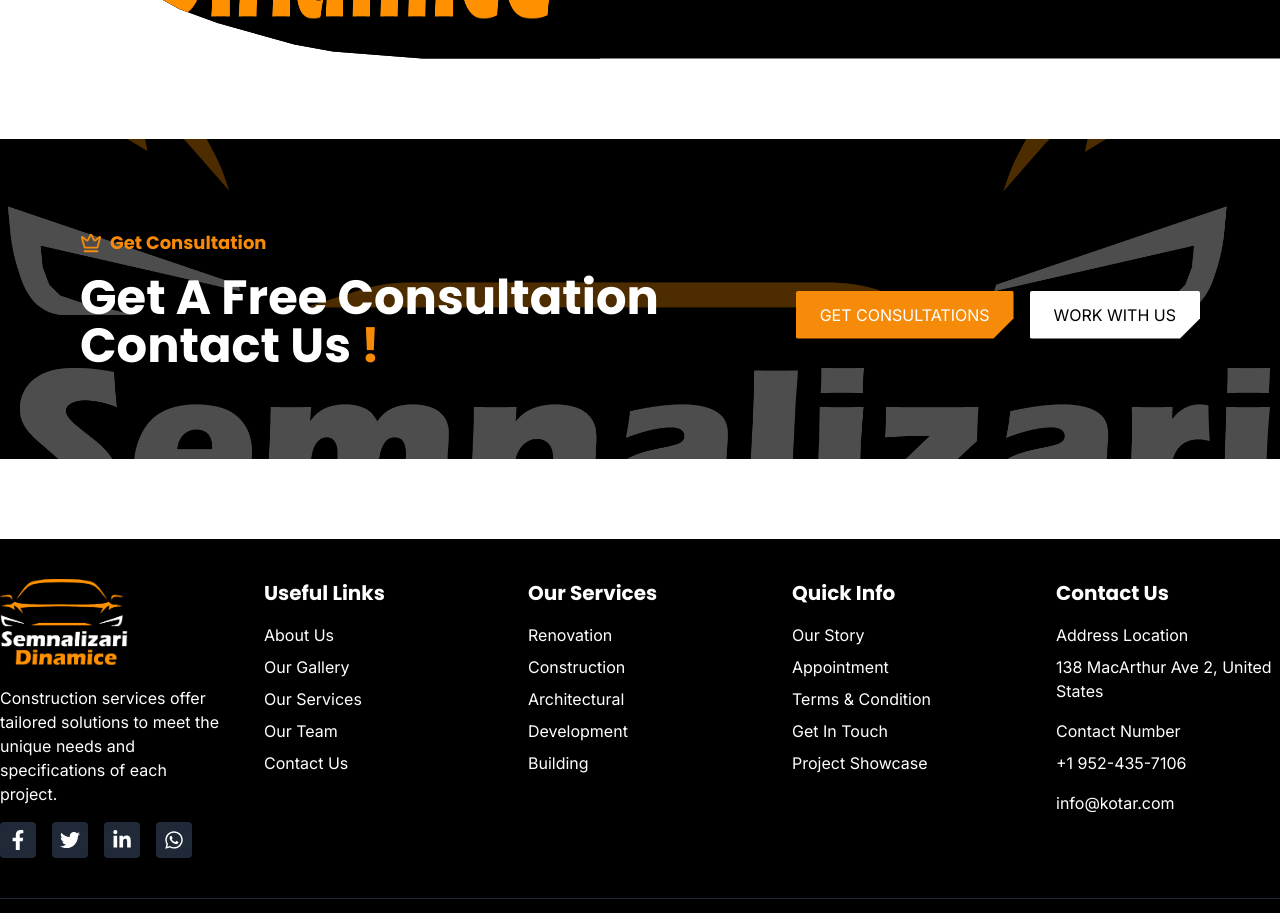
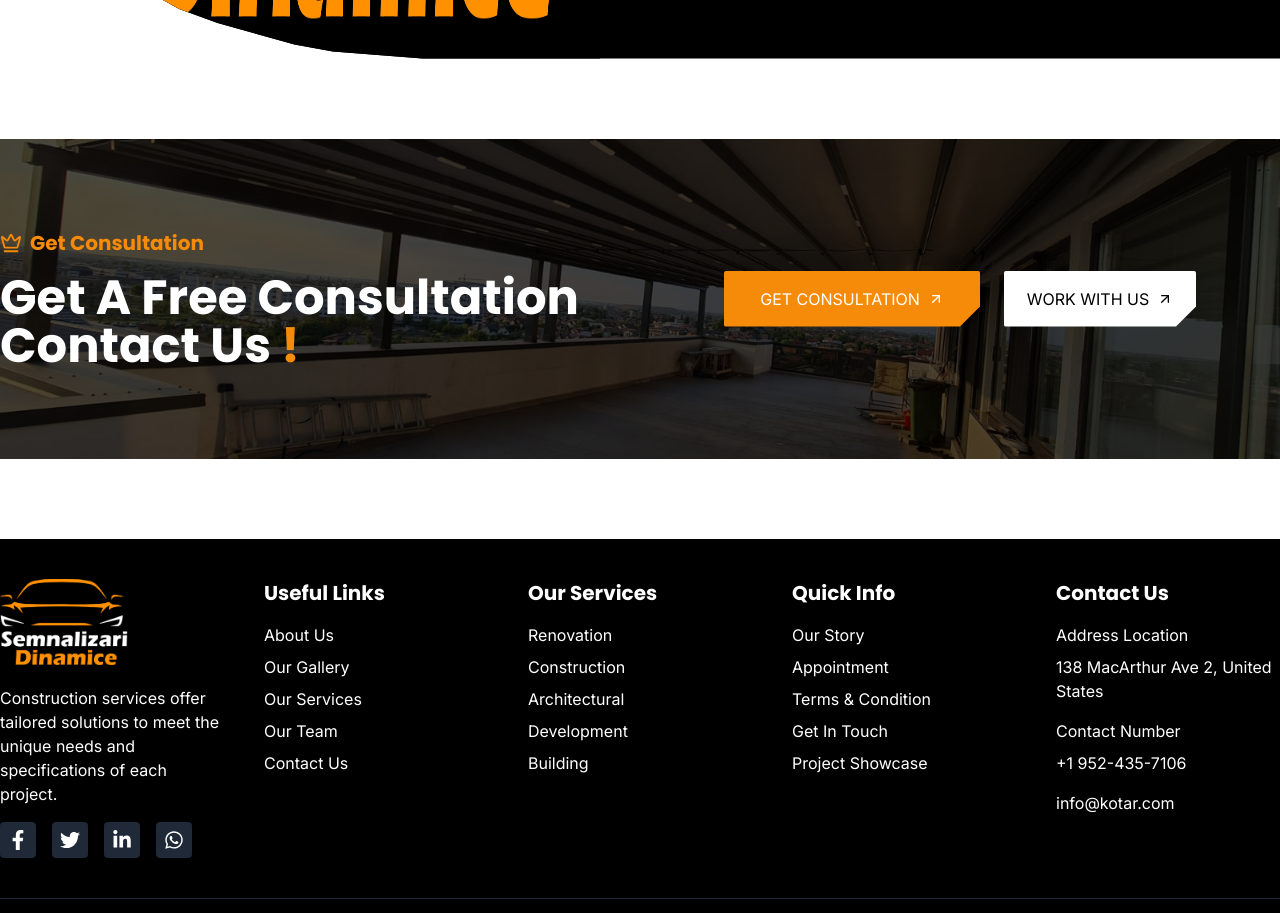
Before and after one commit to mocanuandrei1/sun-pro-2, a Next.js app: page / in a window 1280 px wide. Shown: the part 3200-4113 px from the top of the page. Built offline with nearby package versions, Linux system fonts and the light colour scheme.

Commit message:
chore: Update CTA component with new styles and layout

```diff
--- a/src/components/CTA.js
+++ b/src/components/CTA.js
@@ -1,34 +1,52 @@
 import Image from "next/image";
+import { FiArrowUpRight } from "react-icons/fi";
 import { LuCrown } from "react-icons/lu";
 
 export default function CTA() {
   return (
-    <section className="relative flex lg:flex-row lg:justify-between lg:text-start flex-col items-center text-center lg:px-20 px-6 justify-center w-full h-80 bg-black text-white ">
+    <section className="flex justify-center relative h-80 bg-black text-white">
+      <div className="grid lg:grid-cols-2 grid-cols-1 items-center h-full lg:max-w-7xl lg:w-full lg:mx-0 mx-10">
+        <div className="absolute inset-0">
           <Image
-        src="/Logo.png"
+            src="/Hero1.jpg"
             alt="Loading..."
             layout="fill"
             objectFit="cover"
             className="opacity-30"
           />
+        </div>
         <div className="z-10">
-        <h2 className="flex lg:justify-start text-lg items-center text-[#f68a09] pb-4 font-semibold justify-center">
+          <h2 className="flex justify-center lg:justify-start lg:text-xl text-lg items-center text-[#f68a09] pb-4 font-semibold">
             <LuCrown className="pr-2 text-3xl" />
             <span>Get Consultation</span>
           </h2>
-        <h1 className="lg:text-5xl text-3xl font-bold">
+          <h1 className="lg:text-5xl text-3xl font-bold lg:text-start text-center">
             <span>Get A Free Consultation</span> <br />
             <span>Contact Us</span> <span className="text-[#f68a09]">!</span>
           </h1>
         </div>
-
-      <div className="z-10 flex space-x-4">
-        <button className="mt-8 px-6 py-3 bg-[#f68a09] text-white  rounded-sm clip-bottom-right ">
-          GET CONSULTATIONS
+        <div className="flex lg:flex-row flex-col lg:space-x-6 space-y-2 lg:space-y-0 items-center justify-center">
+          <button className="relative lg:w-[40%] w-[60%] py-4 bg-[#f68a09] text-white hover:text-black rounded-sm clip-bottom-right overflow-hidden group">
+            <div className="absolute inset-0">
+              <div className="bg-white w-full h-1/2 transform -translate-x-full group-hover:translate-x-0 transition-transform duration-500"></div>
+              <div className="bg-white w-full h-1/2 transform translate-x-full group-hover:translate-x-0 transition-transform duration-500"></div>
+            </div>
+            <div className="flex items-center relative z-10 justify-center">
+              <span className="">GET CONSULTATION</span>
+              <FiArrowUpRight className="pl-2 text-2xl transition-transform duration-500 group-hover:rotate-45" />
+            </div>
           </button>
-        <button className="mt-8 px-6 py-3 bg-white text-black  rounded-sm clip-bottom-right ">
-          WORK WITH US
+          <button className="relative lg:w-[30%] w-[60%] py-4 bg-white text-black hover:text-white rounded-sm  clip-bottom-right overflow-hidden group">
+            <div className="absolute inset-0">
+              <div className="bg-[#f68a09] w-full h-1/2 transform -translate-x-full group-hover:translate-x-0 transition-transform duration-500"></div>
+              <div className="bg-[#f68a09] w-full h-1/2 transform translate-x-full group-hover:translate-x-0 transition-transform duration-500"></div>
+            </div>
+            <div className="flex items-center relative z-10 justify-center">
+              <span className="">WORK WITH US</span>
+              <FiArrowUpRight className="pl-2 text-2xl transition-transform duration-500 group-hover:rotate-45" />
+            </div>
           </button>
+        </div>
       </div>
     </section>
   );
```
Lines whose indentation alone changed are shown as unchanged.
